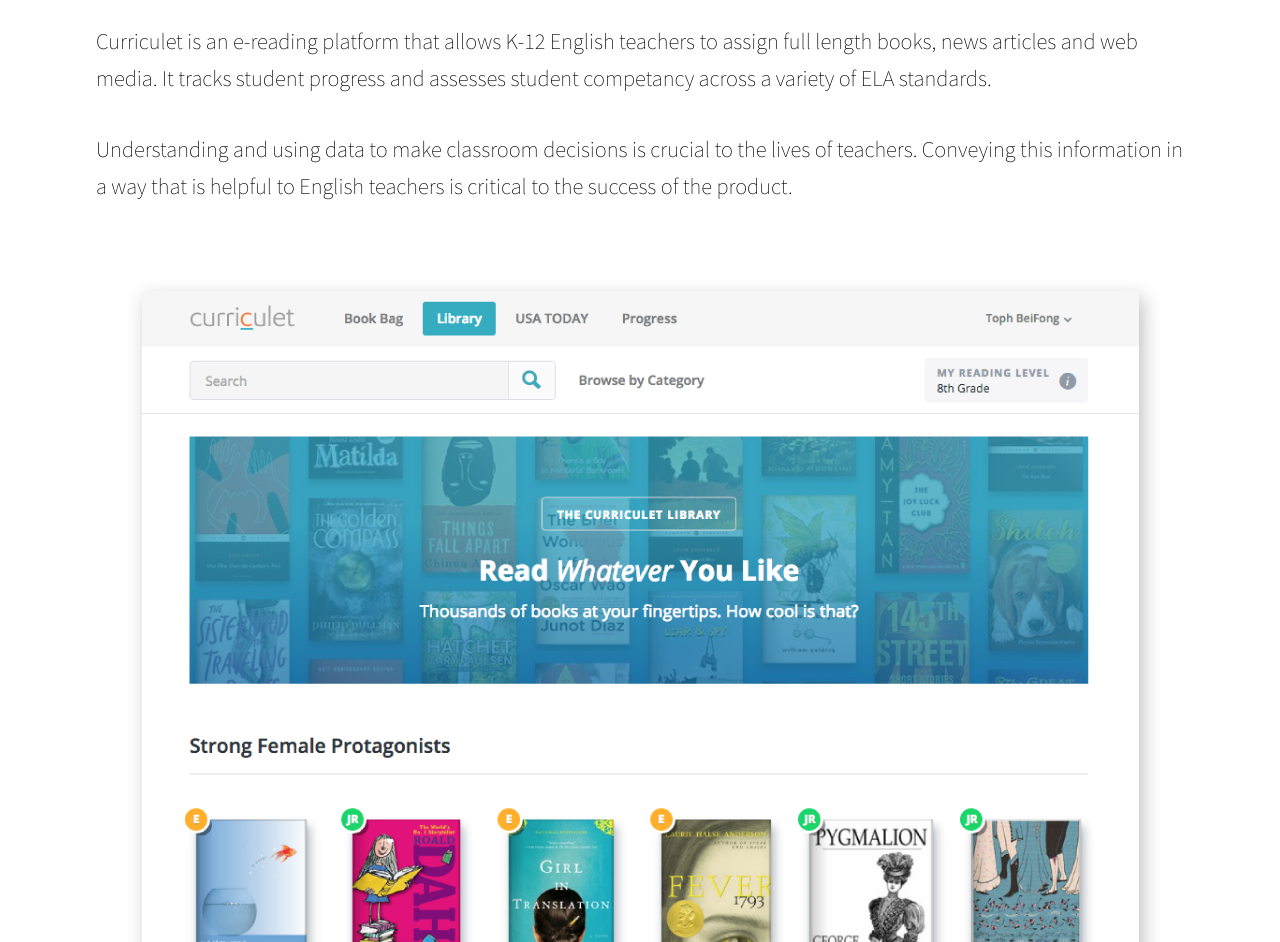
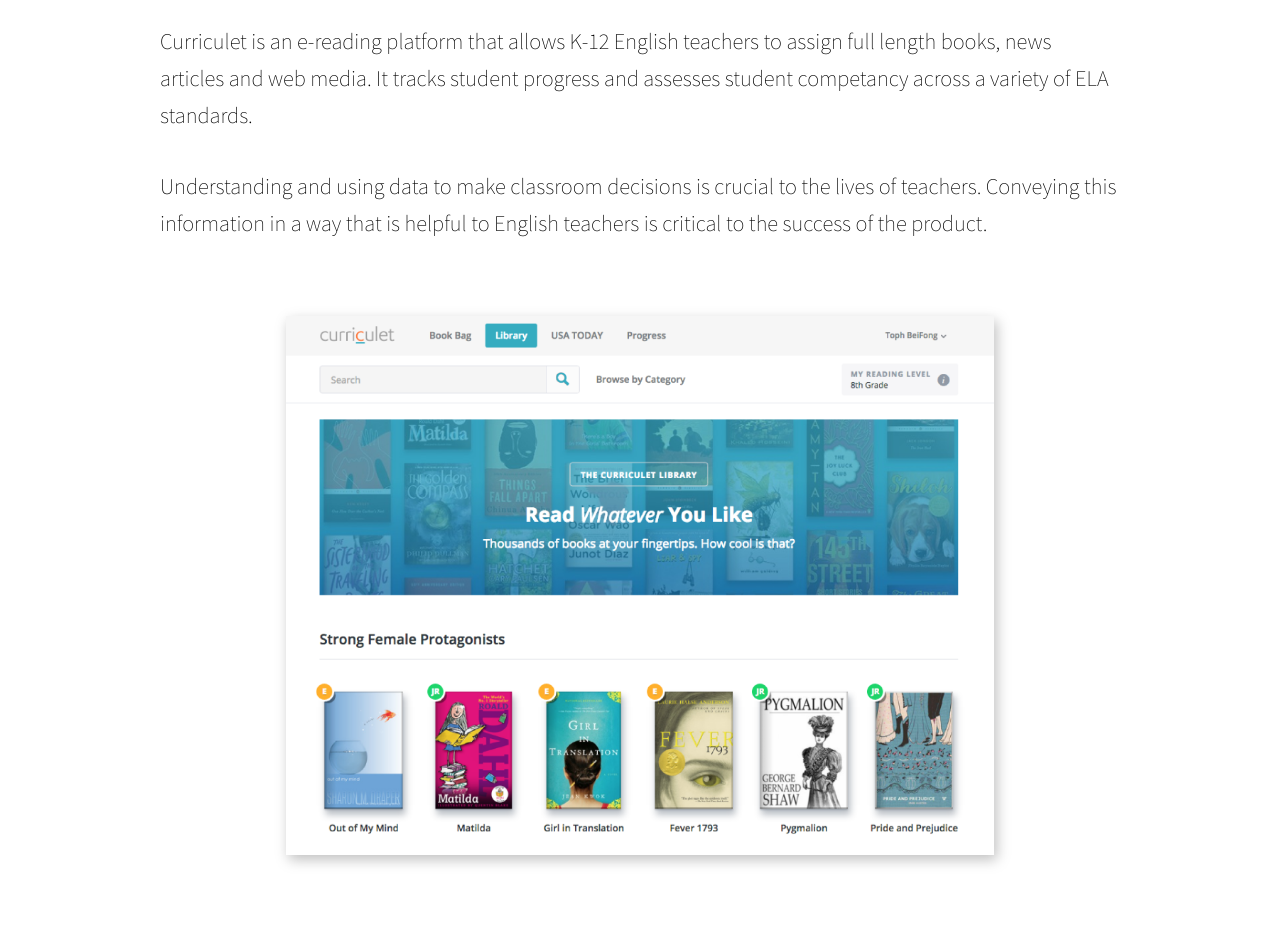
Before and after one commit to bowenli/bowenli.github.io, a plain HTML site: page curriculetcase.html in a window 1280 px wide. Shown: the part 212-1154 px from the top of the page. Drawn offline with Linux system fonts and the light colour scheme.

Commit message:
wording and width update

```diff
--- a/css/page.scss
+++ b/css/page.scss
@@ -3,7 +3,7 @@
     margin: 0 auto;
     width: 85%;
 
-    max-width: 2000px;
+    max-width: 960px;
     min-width: 460px;
   }
 
@@ -24,7 +24,7 @@
     .image {
 
       img {
-        max-width: 100%;
+        max-width: 80%;
       }
     }
 
```
Also changed, not shown: index.html (+3 -3 lines), css/page.css.
